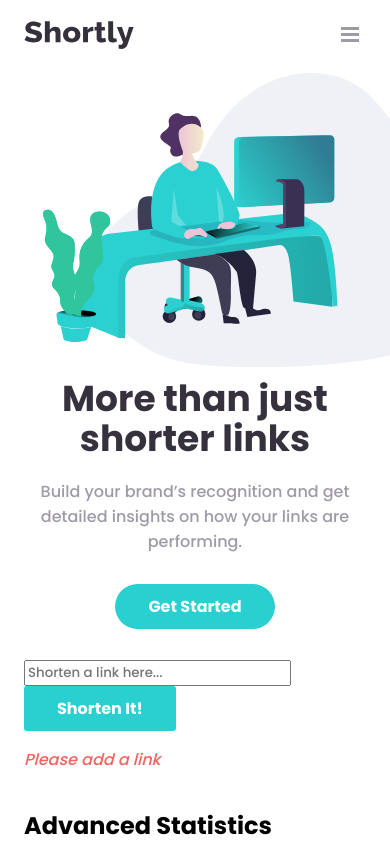
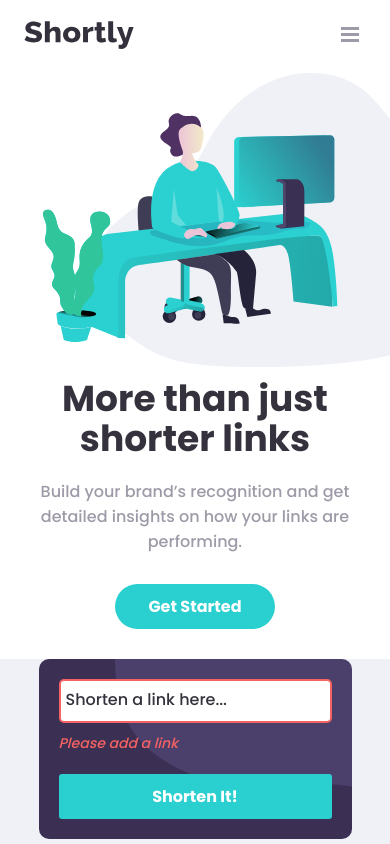
Before and after one commit to Abdelghafour122/url-shortening, a React (Create React App) app: page / in a window 390 px wide. Shown: the top 844 px of the page. Built offline with nearby package versions, Linux system fonts and the light colour scheme.

Commit message:
made mobile styles for short list and shorts and inputField

```diff
--- a/src/Components/InputField.jsx
+++ b/src/Components/InputField.jsx
@@ -1,8 +1,9 @@
-import React, { useMemo } from "react";
+import React from "react";
 
 const InputField = ({ link, setLink, handleClick, validLink }) => {
   return (
-    <div className="input-holder">
+    <div className="input-holder df ai-c jc-c">
+      <div className="input">
         <input
           className={`${!validLink && "err-input"}`}
           type="text"
@@ -11,10 +12,11 @@ const InputField = ({ link, setLink, handleClick, validLink }) => {
           value={link}
           onChange={(e) => setLink(e.target.value)}
         />
+        {!validLink && <p className="err">Please add a link</p>}
+      </div>
       <button className="squared big" onClick={handleClick}>
         Shorten It!
       </button>
-      {!validLink && <p className="err">Please add a link</p>}
     </div>
   );
 };
--- a/src/Routes/Homepage/LinksList.jsx
+++ b/src/Routes/Homepage/LinksList.jsx
@@ -3,7 +3,7 @@ import ShortenedLink from "../../Components/ShortenedLink";
 
 const LinksList = ({ linksList }) => {
   return (
-    <div className="links-list">
+    <div className="links-list df ai-c jc-c">
       {linksList.map((link, ind) => {
         return (
           <ShortenedLink
--- a/src/Scss/Components/_statssection.scss
+++ b/src/Scss/Components/_statssection.scss
@@ -1,14 +1,68 @@
 .stats {
+  background-color: #eff1f7;
   & .container {
     & .input-holder {
-      & input {
+      background-color: $dark-violet;
+      flex-direction: column;
+      padding: 20px;
+      gap: 20px;
+      border-radius: 10px;
+      background-image: url(../Images/bg-shorten-mobile.svg);
+      background-repeat: no-repeat;
+      background-position: 100% 0%;
+      margin-bottom: 20px;
+      .input {
+        & input {
+          padding: 10px 5px;
+          border-radius: 5px;
+          outline: none;
+          &::placeholder {
+            color: $vd-blue;
+            font-size: 16px;
+          }
+        }
+        & .err {
+          font-size: 14px;
+          margin: 10px 0 0;
+        }
       }
-      & .err {
+      & button {
+        width: 100%;
       }
     }
     & .links-list {
+      gap: 20px;
+      flex-direction: column;
+      width: 100%;
       & .shortened {
-        gap: 30px;
+        // gap: 30px;
+        flex-direction: column;
+        background-color: $white;
+        width: 100%;
+        border-radius: 10px;
+        & p {
+          padding: 13px;
+          border-bottom: 1px solid $grey;
+          color: $vd-violet;
+          margin: 0;
+          width: 100%;
+          text-overflow: ellipsis;
+          overflow: hidden;
+          white-space: nowrap;
+        }
+        & .right {
+          width: 100%;
+          padding: 13px;
+          & a {
+            color: $cyan;
+            text-decoration: none;
+          }
+          & button {
+            margin-top: 13px;
+            display: inline-block;
+            width: 100%;
+          }
+        }
       }
     }
     & .text {
--- a/src/Scss/Utils/_globals.scss
+++ b/src/Scss/Utils/_globals.scss
@@ -165,6 +165,9 @@ ul {
     font-size: 16px;
     padding: 10px 33px;
   }
+  &:hover {
+    background-color: hsl(180, 55%, 75%);
+  }
   &.copied {
     background-color: $dark-violet;
     cursor: unset;
@@ -204,3 +207,7 @@ ul {
   color: $red;
   font-style: italic;
 }
+
+.err-input {
+  border: 2px solid $red;
+}
```
Also changed, not shown: src/Dist/App.css, 1 other file (tests, documents, lock files or other folders). Lines whose indentation alone changed are shown as unchanged.
